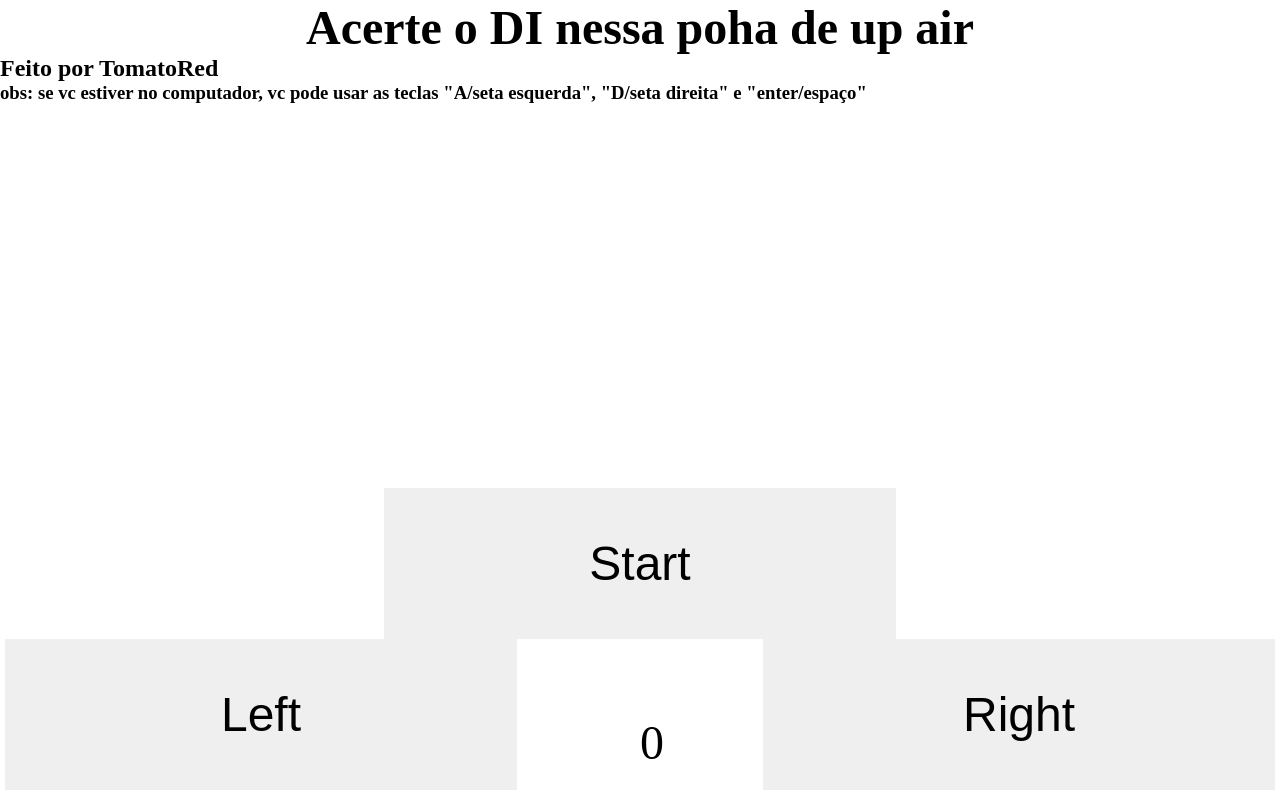
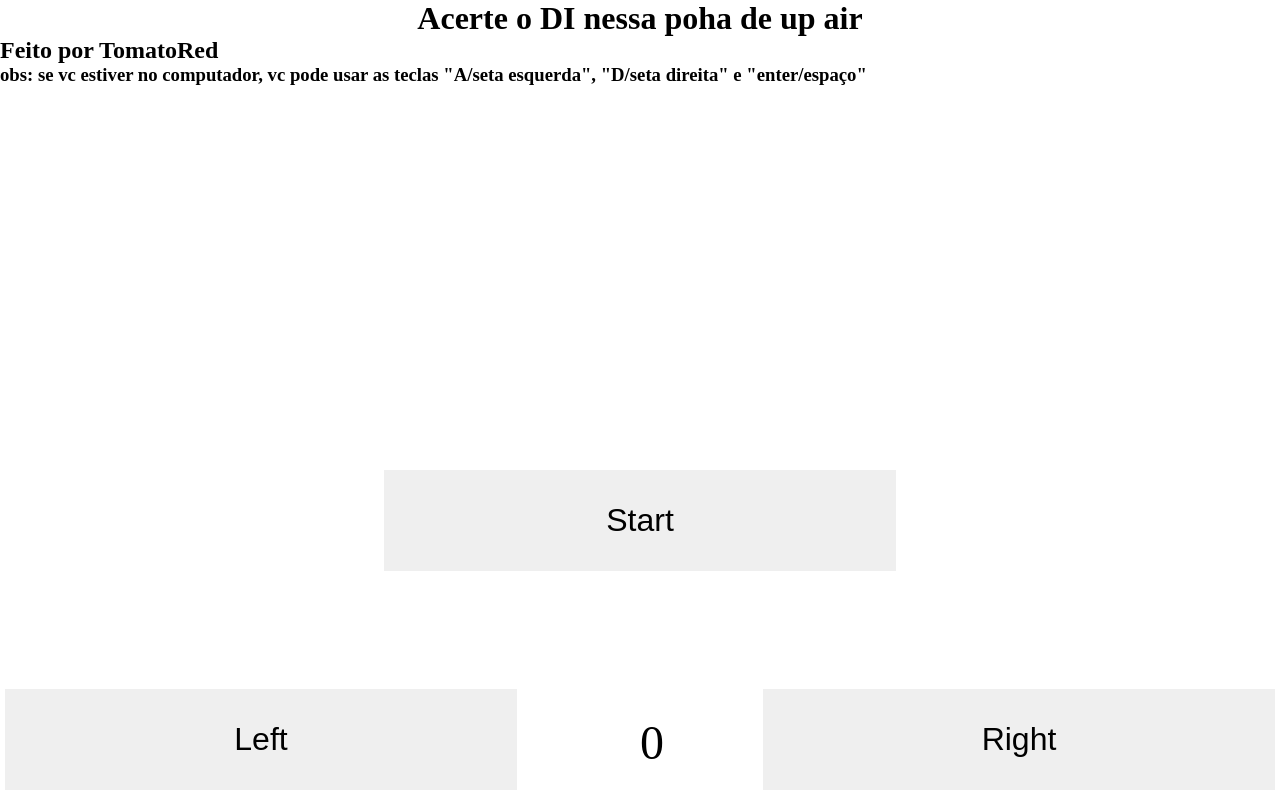
Before and after one commit to HenryArasaki/RobDi, a plain HTML site: page index.html in a window 1280 px wide. Drawn offline with Linux system fonts and the light colour scheme.

Commit message:
Add files via upload

```diff
--- a/css/style.css
+++ b/css/style.css
@@ -35,8 +35,8 @@
 body button{
     /* background-color: red; */
     border: none;
-    font-size: 3rem;
-    padding: 3rem 2rem;
+    font-size: 2rem;
+    padding: 2rem 1rem;
     width: 40%;
     margin-left: 30%;
     margin-right: 30%;
@@ -74,7 +74,7 @@ body button{
 }
 
 #titulo{
-    font-size: 3rem;
+    font-size: 2rem;
     justify-content: center;
     align-items: center;
     text-align: center;
```
